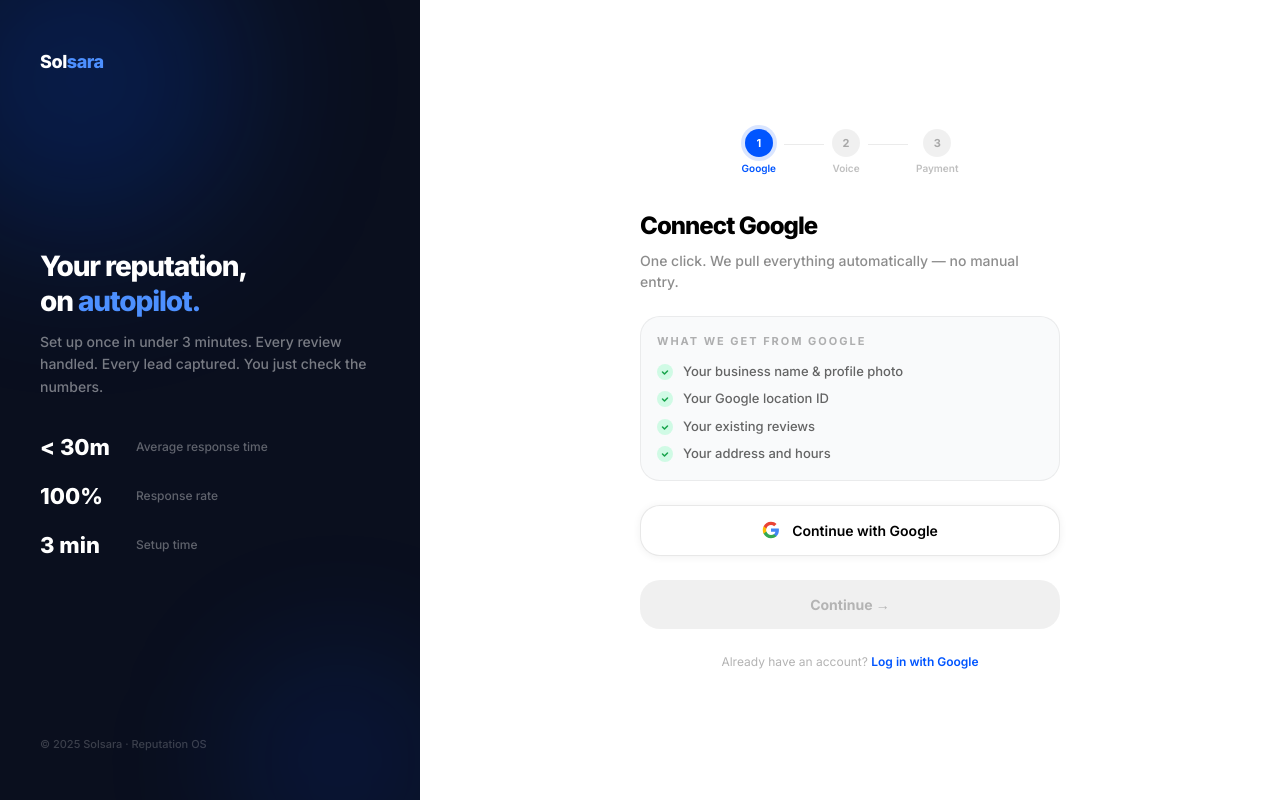
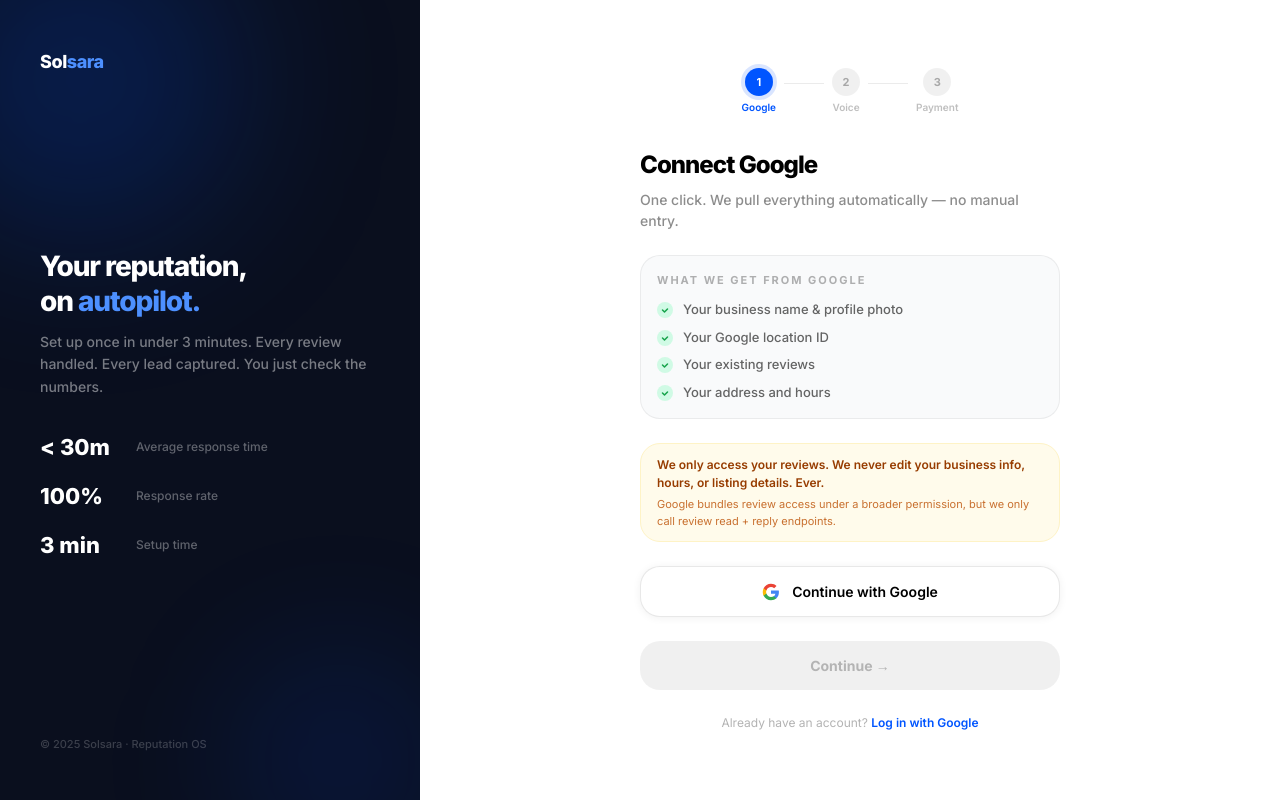
Before and after one commit to NarenS31/Solsara, a Next.js app in the folder frontend/: page /onboarding in a window 1280 px wide. Built offline with nearby package versions, Linux system fonts and the light colour scheme.

Commit message:
ux: add google access trust line and clarify terms scope

```diff
--- a/frontend/app/onboarding/page.tsx
+++ b/frontend/app/onboarding/page.tsx
@@ -143,6 +143,16 @@
             </div>
           ))}
         </div>
+      </div>
+
+      {/* Trust line */}
+      <div className="rounded-xl border border-amber-100 bg-amber-50 px-4 py-3">
+        <p className="text-[12px] font-semibold text-amber-800">
+          We only access your reviews. We never edit your business info, hours, or listing details. Ever.
+        </p>
+        <p className="mt-1 text-[11px] text-amber-700/80">
+          Google bundles review access under a broader permission, but we only call review read + reply endpoints.
+        </p>
       </div>
 
       {/* OAuth button or success */}
--- a/frontend/app/terms/page.tsx
+++ b/frontend/app/terms/page.tsx
@@ -41,6 +41,13 @@
             <h2 className="text-[16px] font-bold text-black mb-2">2. Description of Service</h2>
             <p>
               Solsara provides reputation management and review automation tools for businesses. We help you respond to Google reviews and manage your online presence.
+            </p>
+          </section>
+
+          <section>
+            <h2 className="text-[16px] font-bold text-black mb-2">2.1 Data Access Scope</h2>
+            <p>
+              We only access and process your Google Business Profile reviews and draft/post responses to those reviews. We do not edit your business name, phone number, hours, address, or listing details.
             </p>
           </section>
 
```
